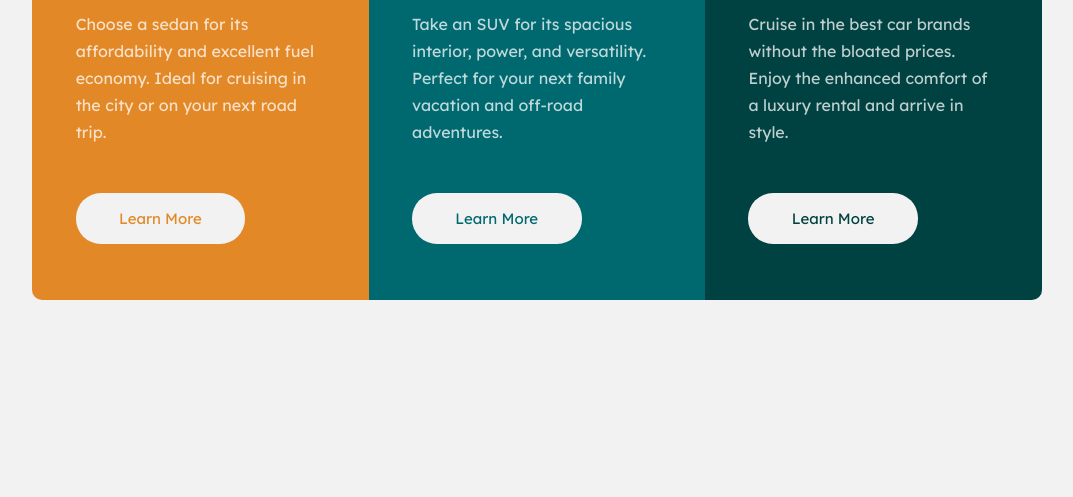
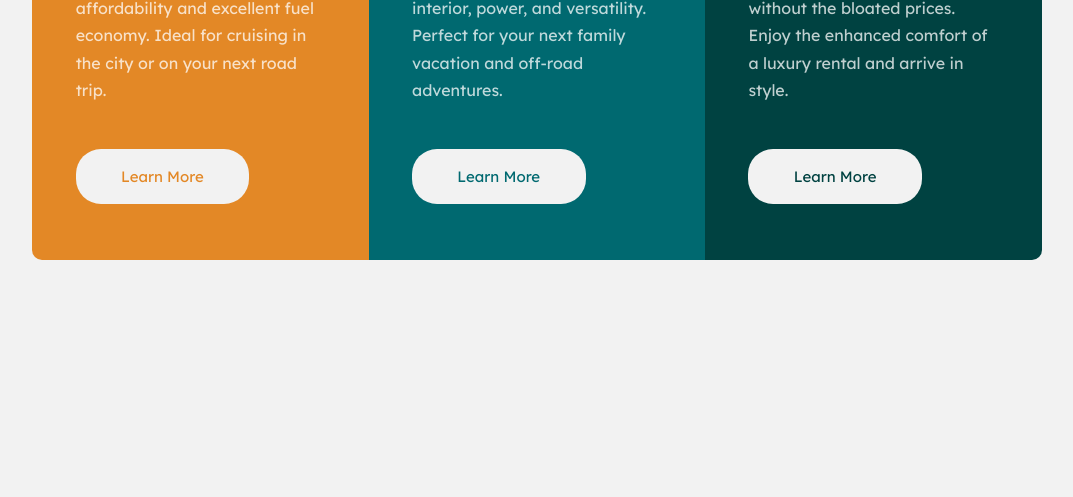
Before and after one commit to annab6/FM_3-3-column-preview-card-component, a plain HTML site: page index.html in a window 1280 px wide. Shown: the part 383-880 px from the top of the page, without its empty margins (103-1176 px from the left). After the commit the page ends 800 px from the top, so only its background shows below. Drawn offline with Linux system fonts and the light colour scheme.

Commit message:
fixed errors

```diff
--- a/index.html
+++ b/index.html
@@ -13,29 +13,29 @@
 
 </head>
 <body>
-  <article class="card">
+  <div class="card">
     <img src="images/icon-sedans.svg" alt="sedan car icon">
     <h1>Sedans</h1>
     <p> Choose a sedan for its affordability and excellent fuel economy. Ideal for cruising in the city
       or on your next road trip.</p>
     <a href="#">Learn More</a>
-  </article>
+  </div>
 
-  <article class="card">
+  <div class="card">
     <img src="images/icon-suvs.svg" alt="sedan car icon">
     <h1> SUVs</h1>
     <p> Take an SUV for its spacious interior, power, and versatility. Perfect for your next family vacation
       and off-road adventures.</p>
     <a href="#">Learn More</a>
-  </article>
+  </div>
 
-  <article class="card">
+  <div class="card">
     <img src="images/icon-luxury.svg" alt="sedan car icon">
     <h1>Luxury</h1>
     <p> Cruise in the best car brands without the bloated prices. Enjoy the enhanced comfort of a luxury
       rental and arrive in style.</p>
     <a href="#">Learn More</a>
-  </article>
+  </div>
 
 
 
--- a/styles.css
+++ b/styles.css
@@ -19,7 +19,6 @@ body{
     display:flex;
     justify-content:center;
     align-items: center;
-    padding:2.5rem;
 }
 .card{
     max-width:250px;
@@ -73,6 +72,7 @@ a{
     border-radius:25px;
     width:55%;
     margin-top:20px;
+    border: 2px solid transparent;
 }
 .card a:hover{
     color:var(--main-color-lightgray);
@@ -80,7 +80,7 @@ a{
     border: 2px solid var(--main-color-lightgray);
 }
 
-@media screen and (max-width:760px){
+@media screen and (max-width:768px){
     body{
         font-size:15px;
         padding:10%;
```
